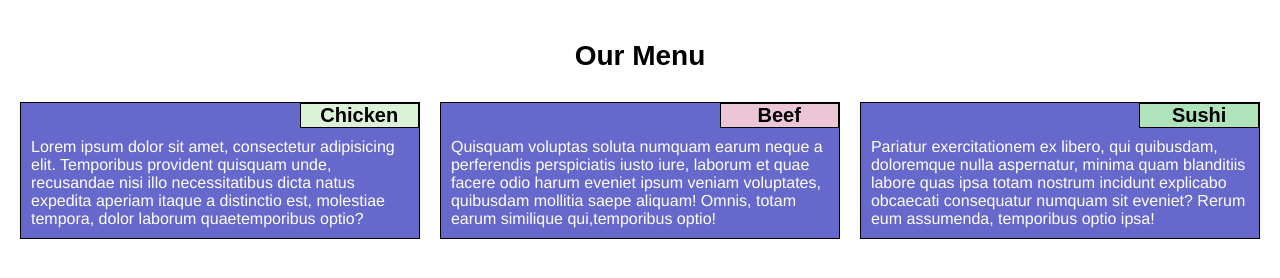
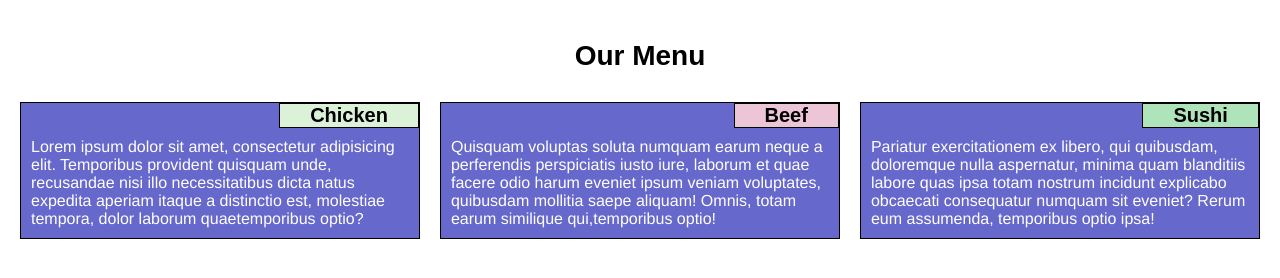
Before and after one commit to munhassan/munhassan.github.io, a plain HTML site: page m2s/index.html in a window 1280 px wide. Drawn offline with Linux system fonts and the light colour scheme.

Commit message:
Update main.css

```diff
--- a/m2s/styles/main.css
+++ b/m2s/styles/main.css
@@ -25,8 +25,7 @@
 	font-size: 1.25em;
 	text-align:center;
 	border: 1px solid #000;
-	padding: 0 10px ;
-	width: 30%;
+	padding: 0 30px ;
 	float: right;
 	clear: left;
 }
@@ -76,6 +75,7 @@
 		min-width: 100%;
 		margin: 20px -20px 20px -20px;
 	}
+
 }
 
 /* Desktop */
```
